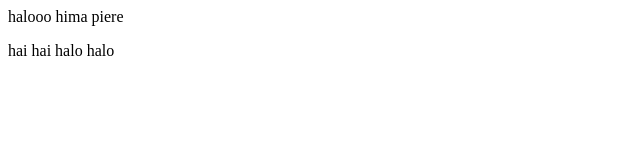
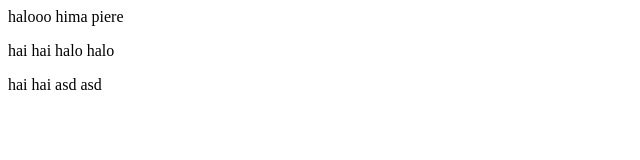
Before and after one commit to muhamadirwan99/himapiereweb, a plain HTML site: page index.html in a window 1280 px wide. Shown: the whole page, without its empty margins (0-640 px from the left). Drawn offline with Linux system fonts and the light colour scheme.

Commit message:
menambahkan paragraf kedua

```diff
--- a/index.html
+++ b/index.html
@@ -2,5 +2,6 @@
     <body>
         halooo hima piere
         <p>hai hai halo halo</p>
+        <p>hai hai asd asd</p>
     </body>
 </html>
```
